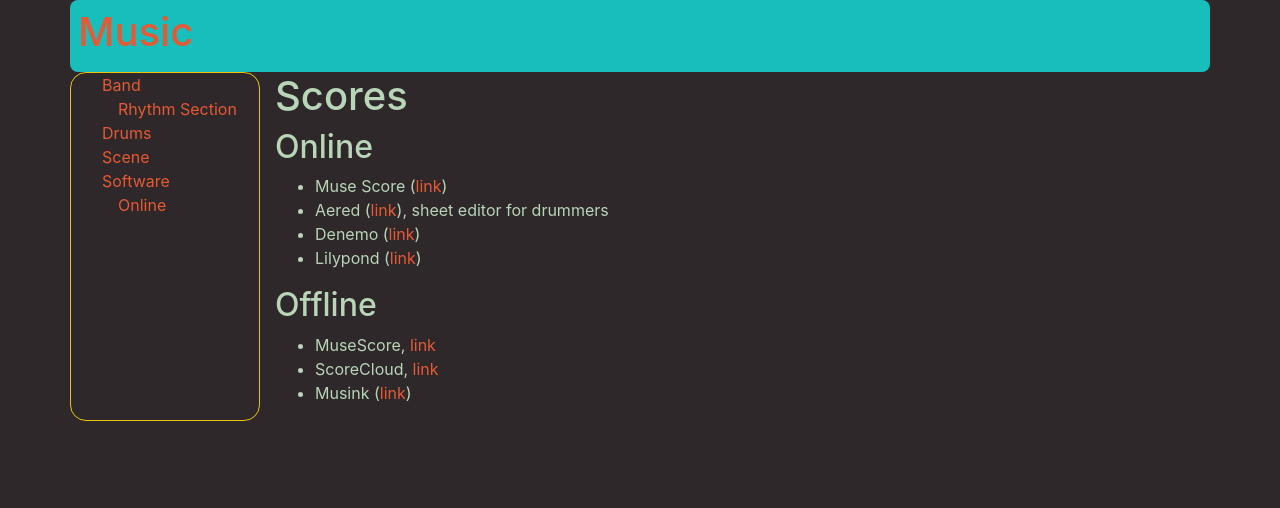
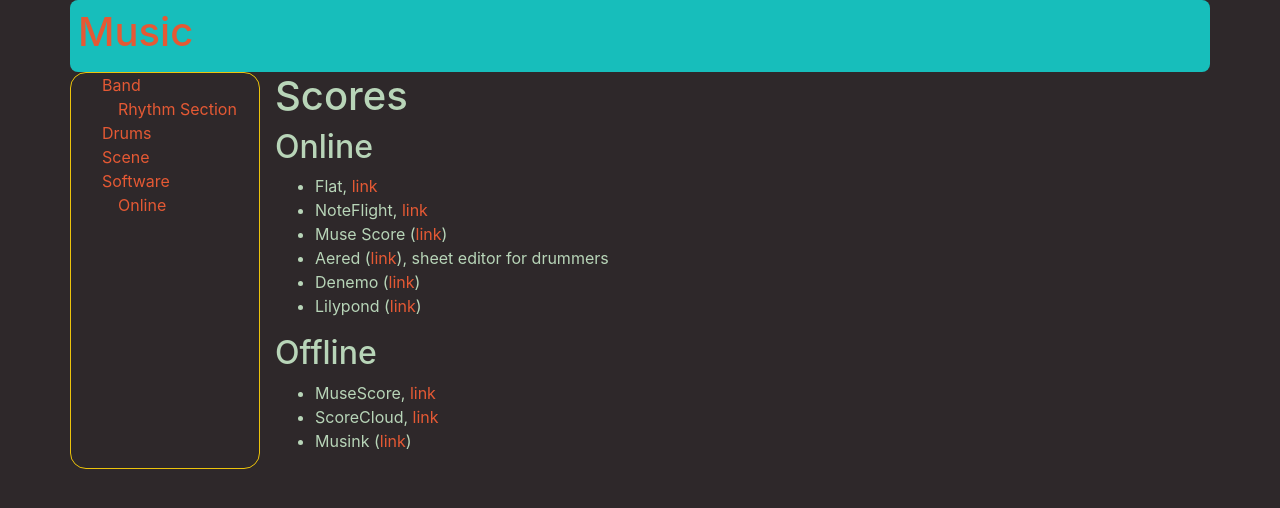
Before and after one commit to MisterY/music-site, a Jekyll site: the page built from software/scores.md, in a window 1280 px wide. Shown: the top 508 px of the page. Built offline with Jekyll 4.4.1, drawn with Linux system fonts in a browser that asks for light colours; nearby versions of some CDN libraries; our own code applies the rules of GitHub Pages for plain Markdown files.

Commit message:
adding a couple good online sheet editors

```diff
--- a/software/scores.md
+++ b/software/scores.md
@@ -2,10 +2,12 @@
 
 ## Online
 
-* Muse Score ([link](http://musescore.com/))
-* Aered ([link](http://aerodrums.com/aered/)), sheet editor for drummers
-* Denemo ([link](http://www.denemo.org/))
-* Lilypond ([link](http://lilypond.org/))
+- Flat, [link](https://www.flat.io)
+- NoteFlight, [link](https://www.noteflight.com)
+- Muse Score ([link](http://musescore.com/))
+- Aered ([link](http://aerodrums.com/aered/)), sheet editor for drummers
+- Denemo ([link](http://www.denemo.org/))
+- Lilypond ([link](http://lilypond.org/))
 
 ## Offline
 
```
